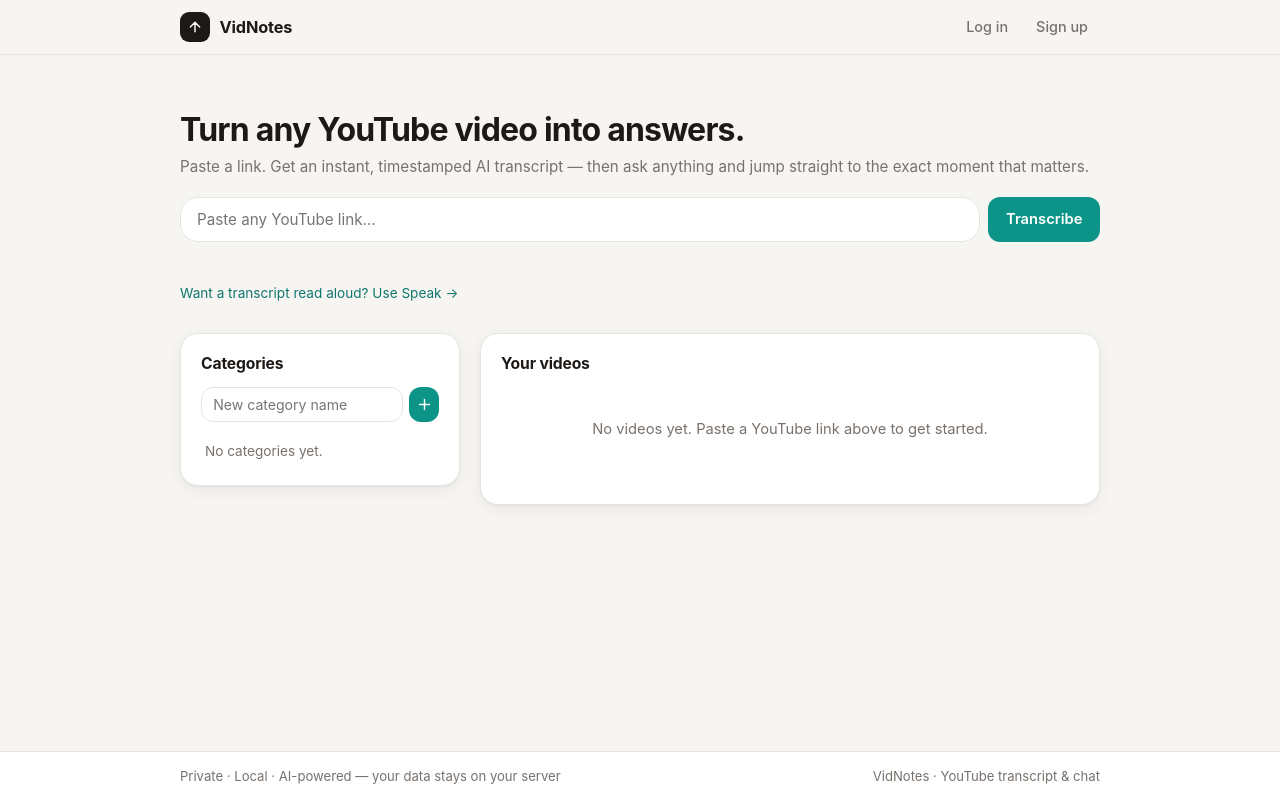
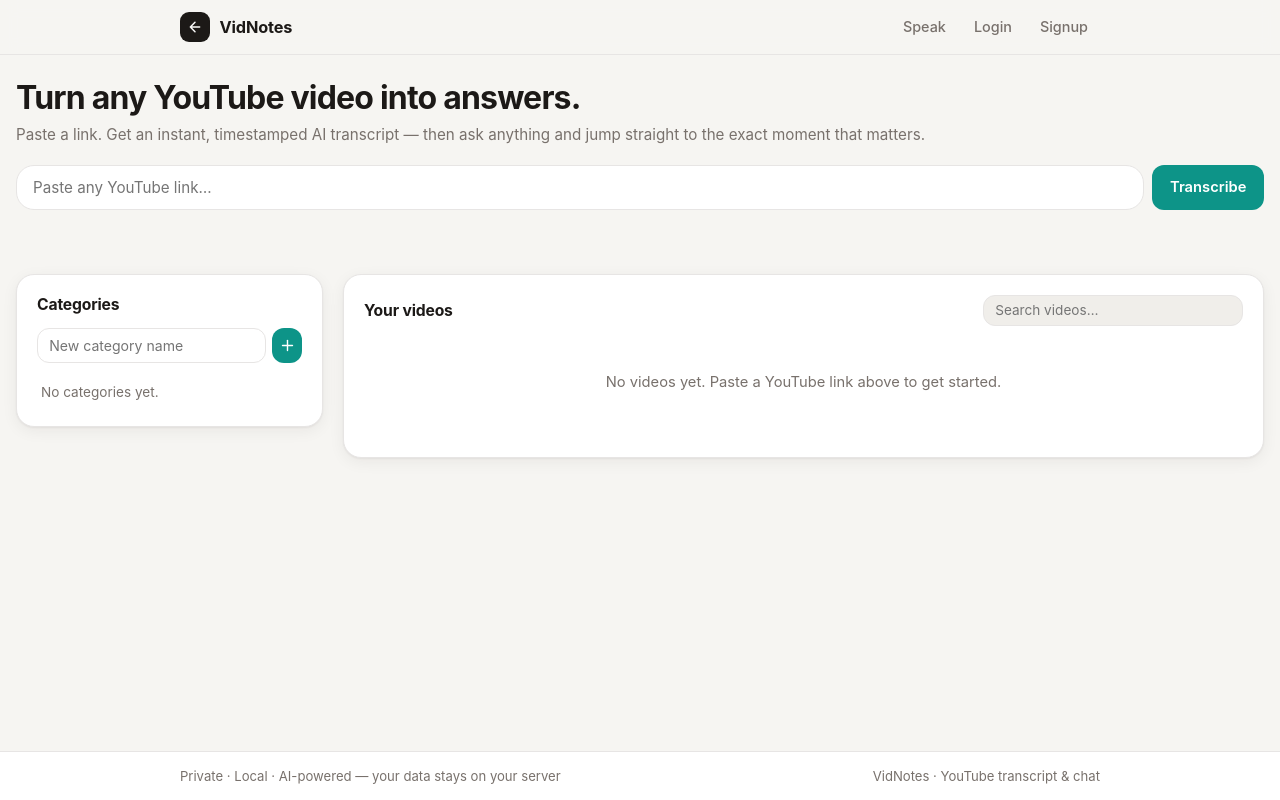
Before and after one commit to kigra58/ClipNotes, a FastAPI app: template app/templates/home.html in a window 1280 px wide. Run offline with FastAPI, Linux system fonts and the light colour scheme; the template is opened without the code that fills it, so the values that code supplies are empty.

Commit message:
videos in the dashboard. - Added new styles for dashboard layout and search input. - Refactored header and video panel templates for improved structure. - Updated tests to reflect changes in the speak page and video search.

```diff
--- /dev/null
+++ b/app/static/dashboard.js
@@ -0,0 +1,52 @@
+/* Instant client-side search for the dashboard videos panel.
+ *
+ * The query is kept in sessionStorage so it survives Datastar re-renders of
+ * #videos-panel (background poller, delete actions, SPA navigation). A
+ * MutationObserver on <body> re-applies the filter after every panel swap.
+ */
+(() => {
+  const STORAGE_KEY = "vidnotes-video-search";
+  const PANEL_SELECTOR = "#videos-panel";
+  const SEARCH_SELECTOR = "[data-video-search]";
+  const EMPTY_SELECTOR = "[data-video-search-empty]";
+  const CARD_SELECTOR = ".video-card";
+
+  function apply() {
+    const panel = document.querySelector(PANEL_SELECTOR);
+    if (!panel) return;
+
+    const input = panel.querySelector(SEARCH_SELECTOR);
+    const stored = sessionStorage.getItem(STORAGE_KEY) || "";
+
+    if (input && input.value !== stored) {
+      input.value = stored;
+    }
+
+    const query = stored.trim().toLowerCase();
+    const cards = panel.querySelectorAll(CARD_SELECTOR);
+    let visible = 0;
+
+    cards.forEach((card) => {
+      const match = !query || (card.dataset.search || "").includes(query);
+      card.hidden = !match;
+      if (match) visible += 1;
+    });
+
+    const empty = panel.querySelector(EMPTY_SELECTOR);
+    if (empty) {
+      empty.hidden = query.length === 0 || visible > 0;
+    }
+  }
+
+  document.addEventListener("input", (event) => {
+    const input = event.target.closest(SEARCH_SELECTOR);
+    if (!input || !input.closest(PANEL_SELECTOR)) return;
+    sessionStorage.setItem(STORAGE_KEY, input.value);
+    apply();
+  });
+
+  new MutationObserver(apply).observe(document.body, { childList: true, subtree: true });
+  window.addEventListener("pageshow", apply);
+
+  apply();
+})();
--- a/app/static/style.css
+++ b/app/static/style.css
@@ -6,6 +6,13 @@
 .container {
     width: min(920px, 100% - 2rem);
     margin: 0 auto;
+}
+
+.container.dashboard-page {
+    width: 100%;
+    max-width: 1500px;
+    padding: 0 1rem;
+    box-sizing: border-box;
 }
 
 /* ---------- Header ---------- */
@@ -706,7 +713,7 @@ details.full-transcript[open] summary::before {
 
 .dashboard-grid {
     display: grid;
-    grid-template-columns: 280px 1fr;
+    grid-template-columns: minmax(0, 3fr) minmax(0, 9fr);
     gap: 1.25rem;
     align-items: start;
 }
@@ -721,6 +728,7 @@ details.full-transcript[open] summary::before {
 
 .panel-header {
     display: flex;
+    flex-wrap: wrap;
     align-items: center;
     justify-content: space-between;
     gap: 0.5rem;
@@ -731,6 +739,32 @@ details.full-transcript[open] summary::before {
     margin: 0;
     font-size: 0.98rem;
     letter-spacing: -0.01em;
+}
+
+.panel-title {
+    display: flex;
+    align-items: center;
+    gap: 0.5rem;
+    min-width: 0;
+}
+
+.panel-search {
+    flex: 0 1 260px;
+    min-width: 0;
+    font-family: inherit;
+    font-size: 0.85rem;
+    color: var(--ink);
+    background: var(--surface-soft);
+    border: 1px solid var(--line);
+    border-radius: var(--radius-sm);
+    padding: 0.42rem 0.7rem;
+    outline: none;
+    transition: border-color 0.15s ease, box-shadow 0.15s ease;
+}
+
+.panel-search:focus {
+    border-color: var(--accent);
+    box-shadow: 0 0 0 4px rgba(13, 148, 136, 0.12);
 }
 
 .count-badge {
@@ -888,6 +922,10 @@ details.full-transcript[open] summary::before {
 .video-card:hover {
     border-color: var(--accent);
     box-shadow: var(--shadow);
+}
+
+.video-card[hidden] {
+    display: none;
 }
 
 .video-card-title {
@@ -1385,6 +1423,16 @@ a.icon-btn[data-tooltip]:hover {
     }
 }
 
+@media (max-width: 900px) {
+    .dashboard-grid {
+        grid-template-columns: 1fr;
+    }
+
+    .panel-search {
+        flex: 1 1 100%;
+    }
+}
+
 @media (prefers-reduced-motion: reduce) {
     * {
         animation: none !important;
--- /dev/null
+++ b/app/templates/_header.html
@@ -0,0 +1,25 @@
+<header class="site-header">
+    <div class="container header-inner">
+        <a class="brand" href="/" data-on:click__prevent="@get('/')">
+            <span class="brand-mark" aria-hidden="true">
+                <svg viewBox="0 0 24 24" width="16" height="16" fill="none" stroke="currentColor" stroke-width="2.2" stroke-linecap="round" stroke-linejoin="round"><path d="M19 12H5M12 19l-7-7 7-7"/></svg>
+            </span>
+            {{ app_title }}
+        </a>
+        {% if user %}
+        <nav class="nav">
+            <a href="/speak" data-on:click__prevent="@get('/speak')">Speak</a>
+            <span class="nav-user">{{ user.email }}</span>
+            <form method="post" action="/auth/logout" class="inline-form" data-on:submit="@post('/auth/logout')">
+                <button type="submit" class="nav-link">Logout</button>
+            </form>
+        </nav>
+        {% else %}
+        <nav class="nav">
+            <a href="/speak" data-on:click__prevent="@get('/speak')">Speak</a>
+            <a href="/login" data-on:click__prevent="@get('/login')">Login</a>
+            <a class="nav-cta" href="/signup" data-on:click__prevent="@get('/signup')">Signup</a>
+        </nav>
+        {% endif %}
+    </div>
+</header>
--- a/app/templates/_videos.html
+++ b/app/templates/_videos.html
@@ -1,9 +1,18 @@
 <section class="panel panel-wide" id="videos-panel">
     <div class="panel-header">
-        <h2>Your videos</h2>
-        {% if videos %}
-        <span class="count-badge">{{ videos | length }}</span>
-        {% endif %}
+        <div class="panel-title">
+            <h2>Your videos</h2>
+            {% if videos %}
+            <span class="count-badge">{{ videos | length }}</span>
+            {% endif %}
+        </div>
+        <input
+            class="panel-search"
+            type="search"
+            placeholder="Search videos…"
+            aria-label="Search videos"
+            data-video-search
+        >
     </div>
 
     {% if categories %}
@@ -22,7 +31,7 @@
     {% if videos %}
     <div class="video-grid">
         {% for video in videos %}
-        <div class="video-card" data-testid="video-card" data-status="{{ video.status }}">
+        <div class="video-card" data-testid="video-card" data-status="{{ video.status }}" data-search="{{ ((video.title or '') ~ ' ' ~ (video.author or '')) | lower }}">
             {% if video.status == 'ready' %}
             <h3 class="video-card-title">
                 <a href="/videos/{{ video.id }}" data-on:click__prevent="@get('/videos/{{ video.id }}')">{{ video.title }}</a>
@@ -101,6 +110,8 @@
         {% endfor %}
     </div>
 
+    <p class="empty-state" data-video-search-empty hidden>No videos match your search.</p>
+
     {% if videos_processing %}
     <span
         class="sr-only"
--- a/app/templates/base.html
+++ b/app/templates/base.html
@@ -7,33 +7,12 @@
     <link rel="stylesheet" href="/static/style.css?v={{ app_version }}">
     <script type="module" src="/static/datastar.js"></script>
     <script type="module" src="/static/app.js"></script>
+    {% block scripts %}{% endblock %}
 </head>
 <body>
-    <header class="site-header">
-        <div class="container header-inner">
-            <a class="brand" href="/" data-on:click__prevent="@get('/')">
-                <span class="brand-mark" aria-hidden="true">
-                    <svg viewBox="0 0 24 24" width="16" height="16" fill="none" stroke="currentColor" stroke-width="2.2" stroke-linecap="round" stroke-linejoin="round"><path d="M12 19V5M5 12l7-7 7 7"/></svg>
-                </span>
-                {{ app_title }}
-            </a>
-            {% if user %}
-            <nav class="nav">
-                <span class="nav-user">{{ user.email }}</span>
-                <form method="post" action="/auth/logout" class="inline-form" data-on:submit="@post('/auth/logout')">
-                    <button type="submit" class="nav-link">Log out</button>
-                </form>
-            </nav>
-            {% else %}
-            <nav class="nav">
-                <a href="/login" data-on:click__prevent="@get('/login')">Log in</a>
-                <a class="nav-cta" href="/signup" data-on:click__prevent="@get('/signup')">Sign up</a>
-            </nav>
-            {% endif %}
-        </div>
-    </header>
+    {% include "_header.html" %}
 
-    <main class="container">
+    <main class="container {% block main_class %}{% endblock %}">
         {% block content %}{% endblock %}
     </main>
 
--- a/app/templates/home.html
+++ b/app/templates/home.html
@@ -1,5 +1,7 @@
 {% extends "base.html" %}
 {% block title %}{{ app_title }}{% endblock %}
+{% block main_class %}dashboard-page{% endblock %}
+{% block scripts %}<script type="module" src="/static/dashboard.js"></script>{% endblock %}
 {% block content %}
 <section class="hero">
     <h1>Turn any YouTube video into answers.</h1>
@@ -29,9 +31,6 @@
         </button>
     </form>
     <div id="transcribe-status" class="transcribe-status" aria-live="polite"></div>
-    <p class="hero-alt">
-        <a href="/speak" data-class:disabled="$transcribing" data-on:click__prevent="$transcribing ? null : @get('/speak')">Want a transcript read aloud? Use Speak →</a>
-    </p>
 </section>
 
 <div class="dashboard-grid">
```
Also changed, not shown: app/templates/speak.html (+2 -18 lines), tests/test_tts.py (+5 -4 lines).
